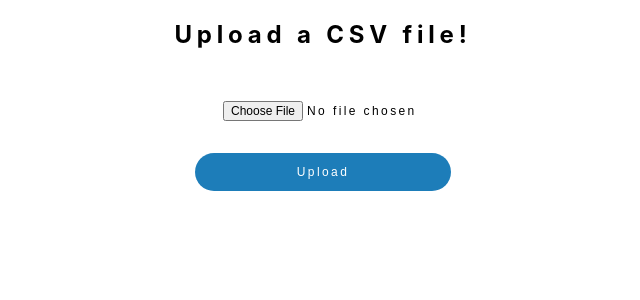
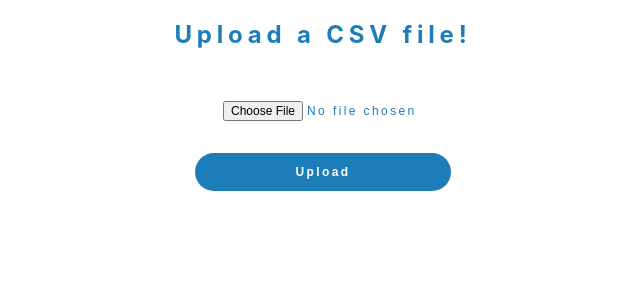
Before and after one commit to kavya-kumar94/CSVtoJSON, a React (Create React App) app: page / in a window 1280 px wide. Shown: the top 300 px of the page, without its empty margins (317-957 px from the left). Built offline with nearby package versions, Linux system fonts and the light colour scheme.

Commit message:
Edit layout

```diff
--- a/src/App.css
+++ b/src/App.css
@@ -7,6 +7,7 @@
 
 h2 {
   letter-spacing: 0.2em;
+  color: rgb(29, 125, 185);
 }
 
 .App-header {
@@ -28,6 +29,7 @@ h2 {
     font-size: 12px;
     letter-spacing: 0.2em;
     color: white;
+    font-weight: 700;
     margin-top: 20px;
     cursor: pointer;
     width: 20%;
@@ -41,4 +43,5 @@ input {
     margin-top: 20px;
     outline: none;
     cursor: pointer;
+    color: rgb(29, 125, 185);
 }
--- a/src/App.js
+++ b/src/App.js
@@ -35,7 +35,7 @@ class App extends React.Component {
     const types = ['text/csv', 'application/csv', 'application / x - csv', 'text/comma-separated-values', 'text/x-comma-separated-values', 'text/tab-separated-values']
     for (var x = 0; x < files.length; x++) {
       if (types.every(type => files[x].type !== type)) {
-        err += files[x].type + ' is not a supported format\n';
+        err += files[x].type + ' is not a supported format\n Please upload a .csv file.';
       }
     };
 
```
